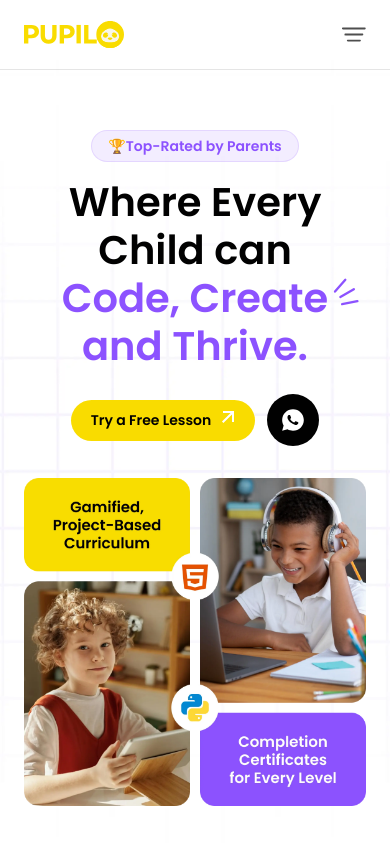
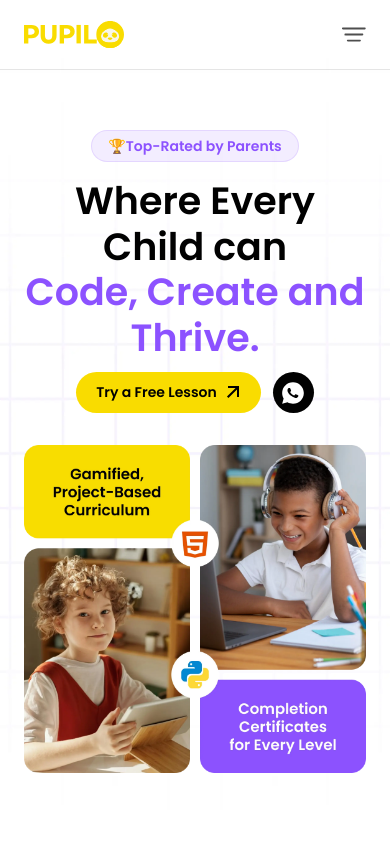
Before and after one commit to Pupiloinc/Pupilo, a Next.js app: page / in a window 390 px wide. Shown: the top 844 px of the page. Built offline with nearby package versions, Linux system fonts and the light colour scheme.

Commit message:
changes in common button

```diff
--- a/src/components/Hero.jsx
+++ b/src/components/Hero.jsx
@@ -12,12 +12,12 @@ const Hero = () => {
       <div className="flex justify-between mt-[60px] pb-[60px] md:pb-[100px] lg:pb-[120px] max-lg:flex-col max-lg:items-center">
         <div className="w-full lg:w-1/2">
           <div className="max-lg:mx-auto py-2 lg:py-[11.2px] border border-purple/15 px-4 lg:px-5 rounded-full bg-purple/10 w-fit lg:max-w-[239px] lg:w-full font-semibold text-sm md:text-base leading-100 text-nowrap text-purple">🏆Top-Rated by Parents</div>
-          <h2 className="max-lg:text-center font-semibold text-custom-5xl lg:text-custom-6xl leading-120 text-dark-black mt-4 relative z-10">Where Every Child can <span className="text-purple block">
-            Code, <span className="relative">Create <Icons icon="heroTextEllipse" className="absolute top-2 -right-8 max-sm:size-7" /></span> and Thrive.</span></h2>
-          <div className="mt-6 flex gap-3 relative z-10 max-lg:justify-center items-center">
-            <CustomButton iconColor="#FFF" text="Try a Free Lesson" />
+          <h2 className="max-lg:text-center font-semibold text-[38px] lg:text-custom-6xl leading-120 text-dark-black mt-4 relative z-10">Where Every Child can <span className="text-purple block">
+            Code, <span className="relative">Create <Icons icon="heroTextEllipse" className="absolute top-2 -right-8 max-lg:hidden" /></span> and Thrive.</span></h2>
+          <div className="mt-3 sm:mt-5 md:mt-6 flex gap-3 relative z-10 max-lg:justify-center items-center">
+            <CustomButton iconColor="#010101" text="Try a Free Lesson" />
             <Link href="#">
-              <div className="min-w-[52px] h-[52px] bg-dark-black rounded-full flex justify-center items-center hover:animate-pulse">
+              <div className="min-w-[41px] h-[41px] lg:min-w-[52px] lg:h-[52px] bg-dark-black rounded-full flex justify-center items-center hover:animate-pulse">
                 <Icons icon="whatsappIcon" />
               </div>
             </Link>
--- a/src/components/common/CustomButton.jsx
+++ b/src/components/common/CustomButton.jsx
@@ -3,9 +3,9 @@ import Icons from './Icons'
 
 const CustomButton = ({ iconClass, text, className, iconColor }) => {
   return (
-    <button className={`flex gap-2 py-3.5 px-8 group cursor-pointer bg-yellow rounded-full text-dark-black font-semibold leading-150 max-sm:text-sm max-sm:py-2.5 max-sm:px-5 ${className}`}>
+    <button className={`flex gap-2 py-3.5 px-8 group items-center cursor-pointer bg-yellow rounded-full text-dark-black font-semibold leading-150 max-md:text-sm max-md:py-2.5 max-md:px-5 ${className}`}>
       {text}
-      <span className="size-6 max-sm:size-4 flex justify-center transition-all duration-300 group-hover:rotate-45 items-center">
+      <span className="size-6 max-md:size-4 flex justify-center transition-all duration-300 group-hover:rotate-45 items-center">
         <Icons
           icon={"commonArrow"}
           className={`${iconClass}`}
```
